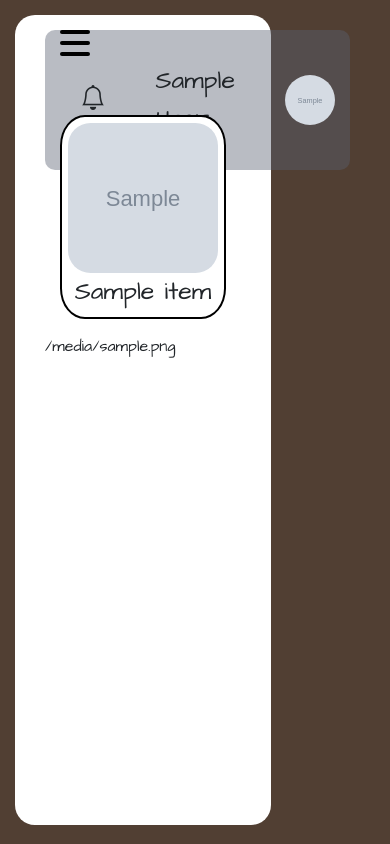
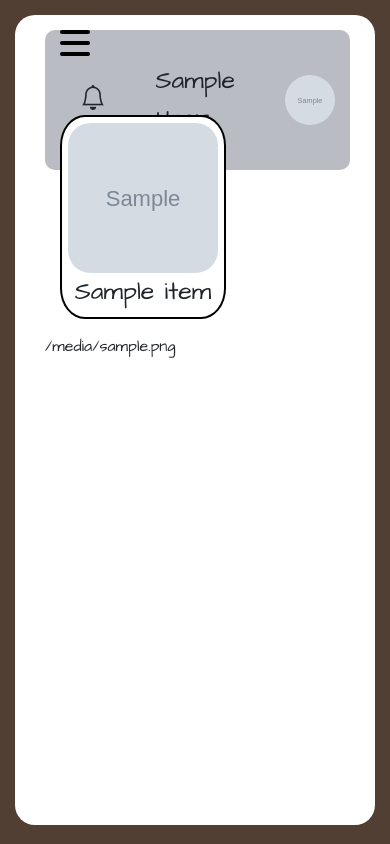
Before and after one commit to oscaralf96/Science, a Django app: page /courses/science/ in a window 390 px wide. Run offline with Django 4.2, Linux system fonts and the light colour scheme; a user stored in the database is signed in; tables that the repository leaves empty hold one stand-in row (values such as "Sample post"); grey boxes marked "Sample" are stand-in pictures; a database or web service that is not in the repository returns one stand-in record (values such as "Sample title"); data that the repository does not hold is empty.

Commit message:
responsive main-panel width

```diff
--- a/web/static/css/dashboard/main.css
+++ b/web/static/css/dashboard/main.css
@@ -44,7 +44,7 @@
 
   .main-panel {
     float:left;
-    width: auto;
+    width: calc(100% - 30px);
     padding: 15px 15px 15px 15px;
     margin: 15px 15px 15px 15px;
   }
```
